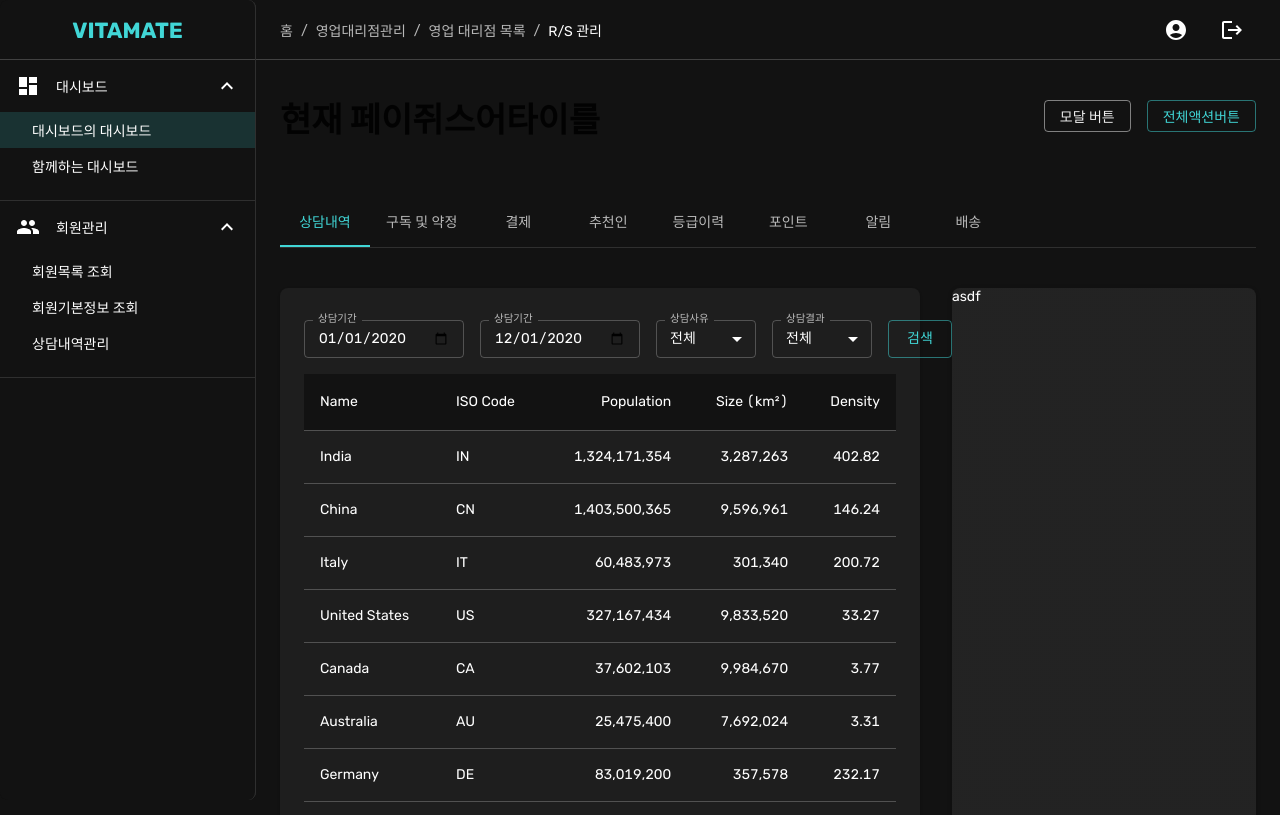
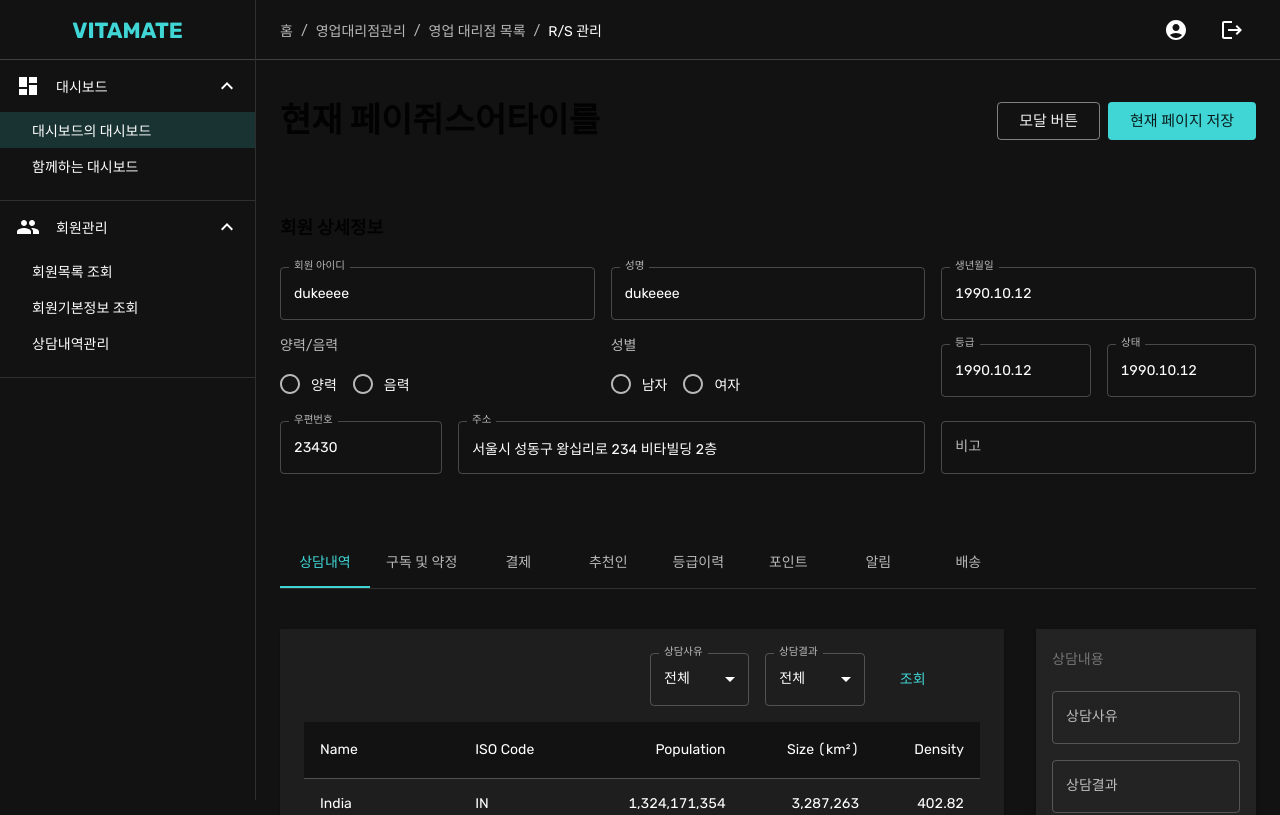
Before and after one commit to iduk/mui-admin, a Next.js app: page / in a window 1280 px wide. Shown: the top 815 px of the page. Built offline with nearby package versions, Linux system fonts and the light colour scheme.

Commit message:
feat 공통레이아웃 조정

```diff
--- a/components/Layout.js
+++ b/components/Layout.js
@@ -1,24 +1,33 @@
 import * as React from 'react'
 import { createTheme, ThemeProvider } from '@mui/material/styles'
-import CssBaseline from '@mui/material/CssBaseline'
-import useMediaQuery from '@mui/material/useMediaQuery'
-import Box from '@mui/material/Box'
-import Typography from '@mui/material/Typography'
-import Link from '@mui/material/Link'
 import Navigator from '../components/Navigator'
 import Topbar from '../components/Topbar'
-import Paper from '@mui/material/Paper'
-import Breadcrumbs from '@mui/material/Breadcrumbs'
-import Grid from '@mui/material/Grid'
-import Container from '@mui/material/Container'
-import Button from '@mui/material/Button'
-import Stack from '@mui/material/Stack'
-import Divider from '@mui/material/Divider'
 import AlertDialog from '../components/AlertDialog'
-import DialogActions from '@mui/material/DialogActions'
-import DialogContent from '@mui/material/DialogContent'
-import DialogContentText from '@mui/material/DialogContentText'
-import DialogTitle from '@mui/material/DialogTitle'
+import {
+  CssBaseline,
+  useMediaQuery,
+  Box,
+  Typography,
+  Link,
+  Paper,
+  Breadcrumbs,
+  Grid,
+  Container,
+  Button,
+  Stack,
+  Divider,
+  DialogActions,
+  DialogContent,
+  DialogContentText,
+  DialogTitle,
+  TextField,
+} from '@mui/material'
+import AdapterDateFns from '@mui/lab/AdapterDateFns'
+// "LocalizationProvider" Datepicker 사용시 얘로 감싸주어야함
+import LocalizationProvider from '@mui/lab/LocalizationProvider'
+import DatePicker from '@mui/lab/DatePicker'
+import DateRangePicker from '@mui/lab/DateRangePicker'
+import SearchForm from './SearchForm'
 
 function Copyright() {
   return (
@@ -37,6 +46,7 @@ const drawerWidth = 256
 export default function Index({ children }) {
   const [mobileOpen, setMobileOpen] = React.useState(false)
   const [open, setOpen] = React.useState(false)
+  const [value, setValue] = React.useState(new Date())
 
   const handleClose = () => {
     setOpen(false)
@@ -59,24 +69,28 @@ export default function Index({ children }) {
       <Box sx={{ flex: 1, display: 'flex', flexDirection: 'column' }}>
         <Topbar onDrawerToggle={handleDrawerToggle} />
 
-        <Container component="main" sx={{ flex: 1 }}>
-          <Grid container spacing={2} sx={{ py: 5 }}>
+        <Container component="main" sx={{ flex: 1, minWidth: 'auto' }}>
+          <Grid container spacing={2} sx={{ py: 5, mb: 4 }} alignItems="center">
             <Grid item md={6}>
-              <Typography variant={'h4'} sx={{ mb: 2, fontWeight: 'bold' }}>
+              <Typography variant={'h4'} sx={{ fontWeight: 'bold' }}>
                 현재 페이쥐스어타이를
               </Typography>
             </Grid>
             <Grid item md={6}>
-              <Stack spacing={2} direction="row" sx={{ justifyContent: 'end', alignItems: 'center' }}>
-                <Button variant="outlined" color="light" onClick={handleClickOpen}>
-                  <Typography>모달 버튼</Typography>
+              <Stack spacing={1} direction="row" sx={{ justifyContent: 'end', alignItems: 'center' }}>
+                <Button variant="outlined" color="light" size="large" onClick={handleClickOpen}>
+                  모달 버튼
                 </Button>
-                <Button variant="outlined">
-                  <Typography>전체액션버튼</Typography>
+                <Button variant="contained" size="large">
+                  현재 페이지 저장
                 </Button>
               </Stack>
             </Grid>
           </Grid>
+
+          <Box>
+            <SearchForm />
+          </Box>
 
           <Box>{children}</Box>
         </Container>
@@ -89,7 +103,24 @@ export default function Index({ children }) {
 
         {/* Content */}
         <DialogContent>
-          <DialogContentText id="alert-dialog-description">여따가 내용</DialogContentText>
+          <DialogContentText id="alert-dialog-description">
+            <Stack spacing={2} sx={{ mt: 2 }}>
+              <LocalizationProvider dateAdapter={AdapterDateFns}>
+                <DatePicker
+                  label="상담일시"
+                  value={value}
+                  onChange={(newValue) => {
+                    setValue(newValue)
+                  }}
+                  renderInput={(params) => <TextField {...params} />}
+                  readOnly
+                />
+              </LocalizationProvider>
+              <TextField label="상담사유" />
+              <TextField label="상담결과" />
+              <TextField label="상담내용" multiline rows={8} />
+            </Stack>
+          </DialogContentText>
         </DialogContent>
 
         {/* Buttons */}
--- a/components/Navigator.js
+++ b/components/Navigator.js
@@ -49,6 +49,8 @@ const itemCategory = {
   px: 0,
 }
 
+const drawerWidth = 255
+
 export default function Navigator(props) {
   const { ...other } = props
 
@@ -59,7 +61,7 @@ export default function Navigator(props) {
   }
 
   return (
-    <Drawer variant="permanent" {...other}>
+    <Drawer variant="permanent" sx={{ width: drawerWidth }} {...other}>
       <List disablePadding>
         <ListItem sx={{ ...item, ...itemCategory, justifyContent: 'center' }}>
           <Link href="/" sx={{ textDecoration: 'none', fontWeight: 'bold', fontSize: 22 }}>
--- /dev/null
+++ b/components/SearchForm.js
@@ -0,0 +1,95 @@
+import React from 'react'
+import {
+  CssBaseline,
+  useMediaQuery,
+  Box,
+  Typography,
+  Link,
+  Paper,
+  Breadcrumbs,
+  Grid,
+  Container,
+  Button,
+  Stack,
+  Divider,
+  DialogActions,
+  DialogContent,
+  DialogContentText,
+  DialogTitle,
+  TextField,
+  AppBar,
+  Toolbar,
+  Tooltip,
+  IconButton,
+  SearchIcon,
+  RefreshIcon,
+  Radio,
+  RadioGroup,
+  FormControlLabel,
+  FormControl,
+  FormLabel,
+  FormGroup,
+} from '@mui/material'
+
+export default function SearchForm(props) {
+  const { ...other } = props
+
+  return (
+    <>
+      <Box sx={{ mb: 8 }} {...other}>
+        <Typography variant="h6" sx={{ mb: 3 }}>
+          회원 상세정보
+        </Typography>
+        <Grid spacing={2} container alignItems="center">
+          <Grid item md={4}>
+            <TextField value="dukeeee" label="회원 아이디" fullWidth />
+          </Grid>
+          <Grid item md={4}>
+            <TextField value="dukeeee" label="성명" fullWidth />
+          </Grid>
+
+          <Grid item md={4}>
+            <TextField label="생년월일" value="1990.10.12" fullWidth />
+          </Grid>
+
+          <Grid item md={4}>
+            <FormControl component="fieldset">
+              <FormLabel component="legend">양력/음력</FormLabel>
+              <RadioGroup row aria-label="birthdayType" name="birthdayType">
+                <FormControlLabel value="solar" control={<Radio />} label="양력" />
+                <FormControlLabel value="lunar" control={<Radio />} label="음력" />
+              </RadioGroup>
+            </FormControl>
+          </Grid>
+
+          <Grid item md={4}>
+            <FormControl component="fieldset">
+              <FormLabel component="legend">성별</FormLabel>
+              <RadioGroup row aria-label="gender" name="gender" onSelect={'male'}>
+                <FormControlLabel value="male" control={<Radio />} label="남자" />
+                <FormControlLabel value="female" control={<Radio />} label="여자" />
+              </RadioGroup>
+            </FormControl>
+          </Grid>
+
+          <Grid item md={2}>
+            <TextField label="등급" value="1990.10.12" fullWidth />
+          </Grid>
+          <Grid item md={2}>
+            <TextField label="상태" value="1990.10.12" fullWidth />
+          </Grid>
+
+          <Grid item md={8}>
+            <Stack direction="row" spacing={2}>
+              <TextField label="우편번호" placeholder="우편번호 5자리" value="23430" />
+              <TextField label="주소" value="서울시 성동구 왕십리로 234 비타빌딩 2층" fullWidth />
+            </Stack>
+          </Grid>
+          <Grid item md={4}>
+            <TextField label="비고" placeholder="입력" fullWidth />
+          </Grid>
+        </Grid>
+      </Box>
+    </>
+  )
+}
--- a/components/Topbar.js
+++ b/components/Topbar.js
@@ -36,7 +36,7 @@ function Topbar(props) {
 
   return (
     <>
-      <AppBar sx={{ ...appbarStyle }} elevation={0} position="static">
+      <AppBar sx={{ ...appbarStyle }} elevation={0} position="sticky">
         <Toolbar>
           <Typography variant="h6" component="div" sx={{ flexGrow: 1 }}>
             {/* 하위탭이 상단에 있을때 */}
@@ -79,6 +79,7 @@ function Topbar(props) {
             aria-haspopup="true"
             color="inherit"
             sx={{ ml: 1 }}
+            href={'/Signin'}
           >
             <LogoutIcon />
           </IconButton>
--- a/package.json
+++ b/package.json
@@ -22,9 +22,11 @@
     "@emotion/react": "^11.5.0",
     "@emotion/styled": "^11.3.0",
     "@mui/icons-material": "^5.0.4",
+    "@mui/lab": "^5.0.0-alpha.58",
     "@mui/material": "^5.0.4",
     "babel-plugin-direct-import": "^1.0.0",
     "babel-plugin-import": "^1.13.3",
+    "date-fns": "^2.27.0",
     "eslint": "7.32.0",
     "eslint-config-next": "11.1.2",
     "husky": "^4.2.1",
--- a/pages/Signin.js
+++ b/pages/Signin.js
@@ -66,6 +66,7 @@ export default function Login() {
             id="userid"
             name="userid"
             type="text"
+            variant="outlined"
             required
             fullWidth
             autoComplete
--- a/pages/index.js
+++ b/pages/index.js
@@ -18,7 +18,16 @@ import {
   FormControl,
   Select,
   InputLabel,
+  FormLabel,
+  Container,
+  TextareaAutosize,
 } from '@mui/material'
+import AdapterDateFns from '@mui/lab/AdapterDateFns'
+// "LocalizationProvider" Datepicker 사용시 얘로 감싸주어야함
+import LocalizationProvider from '@mui/lab/LocalizationProvider'
+import DatePicker from '@mui/lab/DatePicker'
+import DateRangePicker from '@mui/lab/DateRangePicker'
+import { grey } from '@mui/material/colors'
 
 export default function Index() {
   const [value, setValue] = React.useState(0)
@@ -30,7 +39,7 @@ export default function Index() {
   return (
     <Layout>
       {/* Tabs */}
-      <Box sx={{ width: '100%', flexShrink: 1 }}>
+      <Box sx={{ width: '100%' }}>
         <Box sx={{ borderBottom: 1, borderColor: 'divider' }}>
           <Tabs value={value} onChange={handleChangeTab} aria-label="기본탭">
             <Tab label="상담내역" {...a11yProps(0)} />
@@ -70,6 +79,7 @@ export default function Index() {
 
 function PanelContent() {
   const [option, setOption] = React.useState('a')
+  const [value, setValue] = React.useState(new Date())
 
   const handleChangeSelect = (e) => {
     setOption(e.target.value)
@@ -88,49 +98,49 @@ function PanelContent() {
   return (
     <div>
       <Grid container spacing={4}>
-        <Grid item md={8}>
+        <Grid item md={9}>
           <Paper elevation={1} sx={{ p: 3 }}>
             <Box
               sx={{
-                '& .MuiTextField-root': { minWidth: '160px' },
+                '& .MuiTextField-root': { minWidth: 'auto' },
                 alignItems: 'center',
-                mt: 1,
                 mb: 2,
               }}
             >
-              <Stack spacing={2} direction="row">
-                <TextField
-                  id="date"
+              <Grid spacing={2} container alignItems="center">
+                <Grid item md={3}>
+                  <LocalizationProvider dateAdapter={AdapterDateFns}>
+                    <DatePicker
                       label="상담기간"
-                  type="date"
-                  defaultValue="2020-01-01"
-                  InputLabelProps={{
-                    shrink: true,
+                      value={value}
+                      onChange={(newValue) => {
+                        setValue(newValue)
                       }}
-                  size="small"
-                  sx={{ minWidth: 160 }}
+                      renderInput={(params) => <TextField {...params} />}
                     />
-                <TextField
-                  id="date"
-                  label="상담기간"
-                  type="date"
-                  defaultValue="2020-12-01"
-                  InputLabelProps={{
-                    shrink: true,
+                  </LocalizationProvider>
+                </Grid>
+                <Grid item md={3}>
+                  <LocalizationProvider dateAdapter={AdapterDateFns}>
+                    <DatePicker
+                      value={value}
+                      onChange={(newValue) => {
+                        setValue(newValue)
                       }}
-                  size="small"
-                  sx={{ minWidth: 160 }}
+                      renderInput={(params) => <TextField {...params} />}
                     />
-                <FormControl sx={{ minWidth: 100 }}>
-                  <InputLabel id="demo-simple-select-autowidth-label">상담사유</InputLabel>
+                  </LocalizationProvider>
+                </Grid>
+                <Grid item md={2}>
+                  <FormControl fullWidth>
+                    <InputLabel id="select1">상담사유</InputLabel>
                     <Select
-                    labelId="demo-simple-select-autowidth-label"
-                    id="demo-simple-select-autowidth"
+                      labelId="select1-label"
+                      id="select1"
                       value={option}
                       onChange={handleChangeSelect}
                       autoWidth
                       label="상담사유"
-                    size="small"
                     >
                       {options.map((option) => (
                         <MenuItem key={option.value} value={option.value}>
@@ -139,17 +149,17 @@ function PanelContent() {
                       ))}
                     </Select>
                   </FormControl>
-
-                <FormControl sx={{ minWidth: 100 }}>
-                  <InputLabel id="demo-simple-select-autowidth-label">상담결과</InputLabel>
+                </Grid>
+                <Grid item md={2}>
+                  <FormControl fullWidth>
+                    <InputLabel id="select2">상담결과</InputLabel>
                     <Select
-                    labelId="demo-simple-select-autowidth-label"
-                    id="demo-simple-select-autowidth"
+                      labelId="select2-label"
+                      id="select2"
                       value={option}
                       onChange={handleChangeSelect}
                       autoWidth
                       label="상담결과"
-                    size="small"
                     >
                       {options.map((option) => (
                         <MenuItem key={option.value} value={option.value}>
@@ -158,18 +168,41 @@ function PanelContent() {
                       ))}
                     </Select>
                   </FormControl>
-
-                <Button variant="outlined">검색</Button>
-              </Stack>
+                </Grid>
+                <Grid item md={2}>
+                  <Button variant="text">조회</Button>
+                </Grid>
+              </Grid>
             </Box>
             <DataTable />
           </Paper>
           {/* searching form */}
         </Grid>
 
-        <Grid item md={4}>
-          <Paper elevation={2} sx={{ height: '100%' }}>
-            asdf
+        <Grid item md={3}>
+          <Paper elevation={2} sx={{ px: 2, py: 3, height: '100%' }}>
+            <Typography sx={{ mb: 3, fontSize: 14, lineHeight: 1, color: grey[600] }}>상담내용</Typography>
+
+            <Stack spacing={2}>
+              <LocalizationProvider dateAdapter={AdapterDateFns}>
+                <DatePicker
+                  label="상담일시"
+                  value={value}
+                  onChange={(newValue) => {
+                    setValue(newValue)
+                  }}
+                  renderInput={(params) => <TextField {...params} />}
+                  readOnly
+                />
+              </LocalizationProvider>
+              <TextField label="상담사유" />
+              <TextField label="상담결과" />
+              <TextField label="상담내용" multiline rows={8} />
+              <Stack direction="row" spacing={2} alignItems="center" justifyContent="space-between">
+                <Button color="info">초기화</Button>
+                <Button>저장</Button>
+              </Stack>
+            </Stack>
           </Paper>
         </Grid>
       </Grid>
--- a/theme.js
+++ b/theme.js
@@ -1,4 +1,4 @@
-import { blueGrey, teal } from '@mui/material/colors'
+import { blueGrey, grey, teal } from '@mui/material/colors'
 import { createTheme } from '@mui/material/styles'
 import { palette, spacing, typography } from '@mui/system'
 
@@ -16,9 +16,9 @@ const theme = createTheme({
     light: {
       main: '#eee',
     },
-    // background: {
-    //   default: '#111111',
-    // },
+    info: {
+      main: grey[600],
+    },
   },
   typography: {
     fontFamily: [
@@ -38,8 +38,12 @@ const theme = createTheme({
       fontSize: 14,
       lineHeight: 'normal',
     },
+    body2: {
+      lineHeight: 'normal',
+    },
     h6: {
       fontSize: 18,
+      fontWeight: 'bold',
     },
   },
   shape: {
@@ -50,7 +54,7 @@ const theme = createTheme({
     MuiPaper: {
       styleOverrides: {
         root: {
-          borderRadius: 8,
+          borderRadius: 0,
         },
       },
     },
@@ -66,6 +70,7 @@ const theme = createTheme({
       styleOverrides: {
         root: {
           textTransform: 'none',
+          lineHeight: 1.5,
         },
         contained: {
           boxShadow: 'none',
@@ -82,7 +87,19 @@ const theme = createTheme({
       styleOverrides: {
         borderRadius: 2,
       },
+      defaultProps: {
+        variant: 'outlined',
+      },
     },
+    MuiSelect: {
+      styleOverrides: {
+        borderRadius: 2,
+      },
+      defaultProps: {
+        variant: 'outlined',
+      },
+    },
+
     MuiTab: {
       defaultProps: {
         disableRipple: true,
@@ -124,9 +141,7 @@ const theme = createTheme({
   MuiListItemButton: {
     styleOverrides: {
       root: {
-        '&.Mui-selected': {
-          color: blueGrey.A100,
-        },
+        //
       },
     },
   },
```
Also changed, not shown: 1 other file (tests, documents, lock files or other folders). Lines whose indentation alone changed are shown as unchanged.
